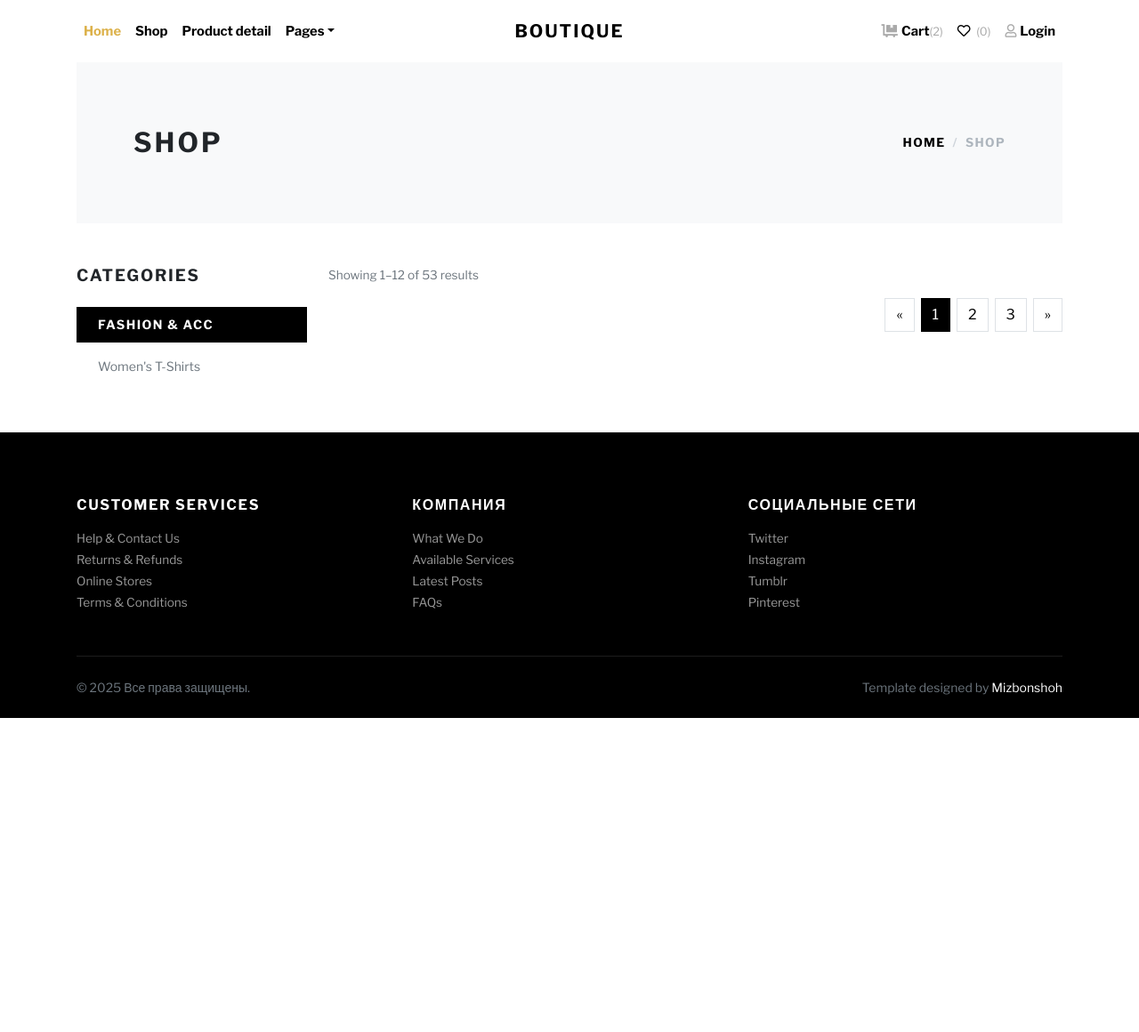
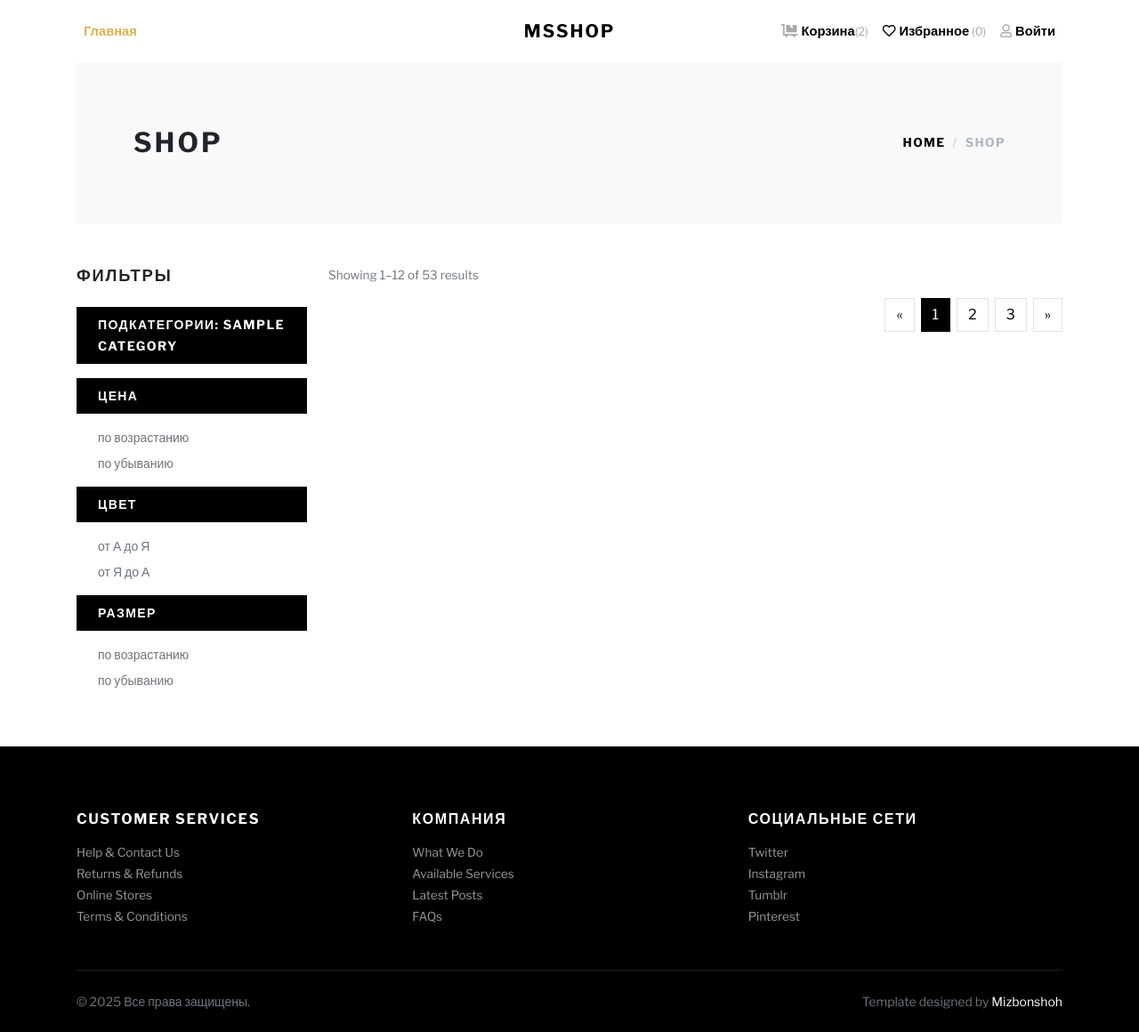
Before and after one commit to Mizbonshoh/-_django_shop, a Django app: a page that uses templates/components/_navbar.html in a window 1280 px wide. Shown: the whole page at 89% size. Before the commit the page ends 807 px from the top, so only its background shows below. Run offline with Django 5.2, Linux system fonts and the light colour scheme; tables that the repository leaves empty hold one stand-in row (values such as "Sample post"); some libraries are stand-ins or nearby versions; some web fonts are replaced.

Commit message:
Вторая версия ПО

```diff
--- a/shop/templates/shop/category_page.html
+++ b/shop/templates/shop/category_page.html
@@ -31,7 +31,7 @@
             <div class="row">
               <!-- SHOP SIDEBAR-->
               <div class="col-lg-3 order-2 order-lg-1">
-                <h5 class="text-uppercase mb-4">Categories</h5>
+                <h5 class="text-uppercase mb-4">Фильтры</h5>
                 {% include 'shop/components/_sort.html' %}
               </div>
               <!-- SHOP LISTING-->
--- a/shop/templates/shop/components/_sort.html
+++ b/shop/templates/shop/components/_sort.html
@@ -1,13 +1,42 @@
+{% load shop_tags %}
+
+{% get_subcategories category as categories %}
+
+{% get_sorted as data %}
+
+
 <div class="py-2 px-4 bg-dark text-white mb-3">
   <strong class="small text-uppercase fw-bold">
-    Fashion &amp; Acc
+    подкатегории: {{ category }}
   </strong>
 </div>
 
 <ul class="list-unstyled small text-muted ps-lg-4 font-weight-normal">
+  {% for category in categories %}
   <li class="mb-2">
-    <a class="reset-anchor" href="#!">
-      Women's T-Shirts
+    <a class="reset-anchor" href="?type={{ category.slug }}">
+      {{ category }}
     </a>
   </li>
+  {% endfor %}
 </ul>
+
+
+
+{% for key in data %}
+<div class="py-2 px-4 bg-dark text-white mb-3">
+  <strong class="small text-uppercase fw-bold">
+    {{ key.title }}
+  </strong>
+</div>
+
+<ul class="list-unstyled small text-muted ps-lg-4 font-weight-normal">
+  {% for sorter in key.sorters %}
+  <li class="mb-2">
+    <a class="reset-anchor" href="?sort={{ sorter.0 }}">
+      {{ sorter.1 }}
+    </a>
+  </li>
+  {% endfor %}
+</ul>
+{% endfor %}
--- /dev/null
+++ b/shop/templatetags/shop_tags.py
@@ -0,0 +1,39 @@
+from multiprocessing.resource_tracker import register
+
+from django import template
+from shop.models import Category
+
+register = template.Library()
+
+@register.simple_tag()
+def get_subcategories(category):
+    return Category.objects.filter(parent=category)
+
+
+
+@register.simple_tag()
+def get_sorted():
+    sorters = [
+        {
+            'title': 'Цена',
+            'sorters': [
+                ('price', 'по возрастанию'),
+                ('-price', 'по убыванию')
+            ]
+        },
+        {
+            'title': 'Цвет',
+            'sorters': [
+                ('color', 'от А до Я'),
+                ('-color', 'от Я до А')
+            ]
+        },
+        {
+            'title': 'Размер',
+            'sorters': [
+                ('size', 'по возрастанию'),
+                ('-size', 'по убыванию')
+            ]
+        }
+    ]
+    return sorters
--- a/shop/views.py
+++ b/shop/views.py
@@ -1,4 +1,5 @@
 from itertools import product
+from unicodedata import category
 
 from django.shortcuts import render, redirect
 from django.views.generic import ListView, DetailView
@@ -37,7 +38,28 @@ class SubCategories(ListView):
 
     def get_queryset(self):
         """Получение всех товаров подкатегории"""
+        if type_field := self.request.GET.get('type'):
+            products = Product.objects.filter(category__slug=type_field)
+            return products
+
         parent_category = Category.objects.get(slug=self.kwargs['slug'])
         subcategories = parent_category.subcategories.all()
         products = Product.objects.filter(category__in=subcategories).order_by('?')
+
+        if sort_field := self.request.GET.get('sort'):
+            products = products.order_by(sort_field)
+
+
+
+
+
         return products
+
+
+    def get_context_data(self, *, object_list=None, **kwargs):
+        """Дополнительные элементы"""
+        context = super().get_context_data()
+        parent_category = Category.objects.get(slug=self.kwargs['slug'])
+        context['category'] = parent_category
+        context['title'] = parent_category.title
+        return context
--- a/templates/components/_navbar.html
+++ b/templates/components/_navbar.html
@@ -1,26 +1,18 @@
 <header class="header bg-white">
         <div class="container px-lg-3">
-          <nav class="navbar navbar-expand-lg navbar-light py-3 px-lg-0"><a class="navbar-brand" href="index.html"><span class="fw-bold text-uppercase text-dark">Boutique</span></a>
+          <nav class="navbar navbar-expand-lg navbar-light py-3 px-lg-0"><a class="navbar-brand" href="index.html"><span class="fw-bold text-uppercase text-dark">MsSHOP</span></a>
             <button class="navbar-toggler navbar-toggler-end" type="button" data-bs-toggle="collapse" data-bs-target="#navbarSupportedContent" aria-controls="navbarSupportedContent" aria-expanded="false" aria-label="Toggle navigation"><span class="navbar-toggler-icon"></span></button>
             <div class="collapse navbar-collapse" id="navbarSupportedContent">
               <ul class="navbar-nav me-auto">
                 <li class="nav-item">
-                  <!-- Link--><a class="nav-link active" href="index.html">Home</a>
+                  <!-- Link--><a class="nav-link active" href="index.html">Главная</a>
                 </li>
-                <li class="nav-item">
-                  <!-- Link--><a class="nav-link" href="shop.html">Shop</a>
-                </li>
-                <li class="nav-item">
-                  <!-- Link--><a class="nav-link" href="detail.html">Product detail</a>
-                </li>
-                <li class="nav-item dropdown"><a class="nav-link dropdown-toggle" id="pagesDropdown" href="#" data-bs-toggle="dropdown" aria-haspopup="true" aria-expanded="false">Pages</a>
-                  <div class="dropdown-menu mt-3 shadow-sm" aria-labelledby="pagesDropdown"><a class="dropdown-item border-0 transition-link" href="index.html">Homepage</a><a class="dropdown-item border-0 transition-link" href="shop.html">Category</a><a class="dropdown-item border-0 transition-link" href="detail.html">Product detail</a><a class="dropdown-item border-0 transition-link" href="cart.html">Shopping cart</a><a class="dropdown-item border-0 transition-link" href="checkout.html">Checkout</a></div>
-                </li>
+
               </ul>
               <ul class="navbar-nav ms-auto">
-                <li class="nav-item"><a class="nav-link" href="cart.html"> <i class="fas fa-dolly-flatbed me-1 text-gray"></i>Cart<small class="text-gray fw-normal">(2)</small></a></li>
-                <li class="nav-item"><a class="nav-link" href="#!"> <i class="far fa-heart me-1"></i><small class="text-gray fw-normal"> (0)</small></a></li>
-                <li class="nav-item"><a class="nav-link" href="#!"> <i class="fas fa-user me-1 text-gray fw-normal"></i>Login</a></li>
+                <li class="nav-item"><a class="nav-link" href="cart.html"> <i class="fas fa-dolly-flatbed me-1 text-gray"></i>Корзина<small class="text-gray fw-normal">(2)</small></a></li>
+                <li class="nav-item"><a class="nav-link" href="#!"> <i class="far fa-heart me-1"></i>Избранное<small class="text-gray fw-normal"> (0)</small></a></li>
+                <li class="nav-item"><a class="nav-link" href="#!"> <i class="fas fa-user me-1 text-gray fw-normal"></i>Войти</a></li>
               </ul>
             </div>
           </nav>
```
